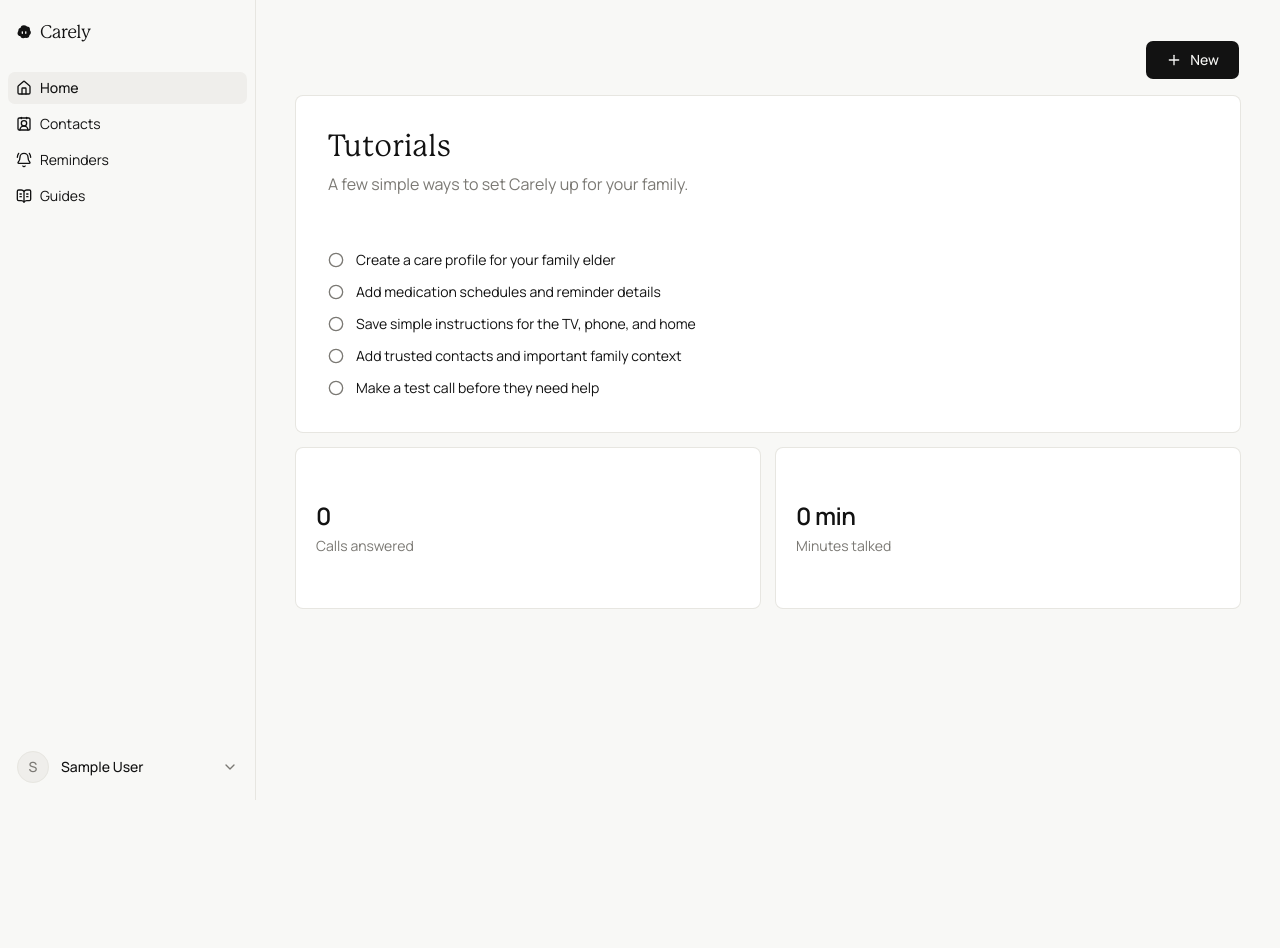
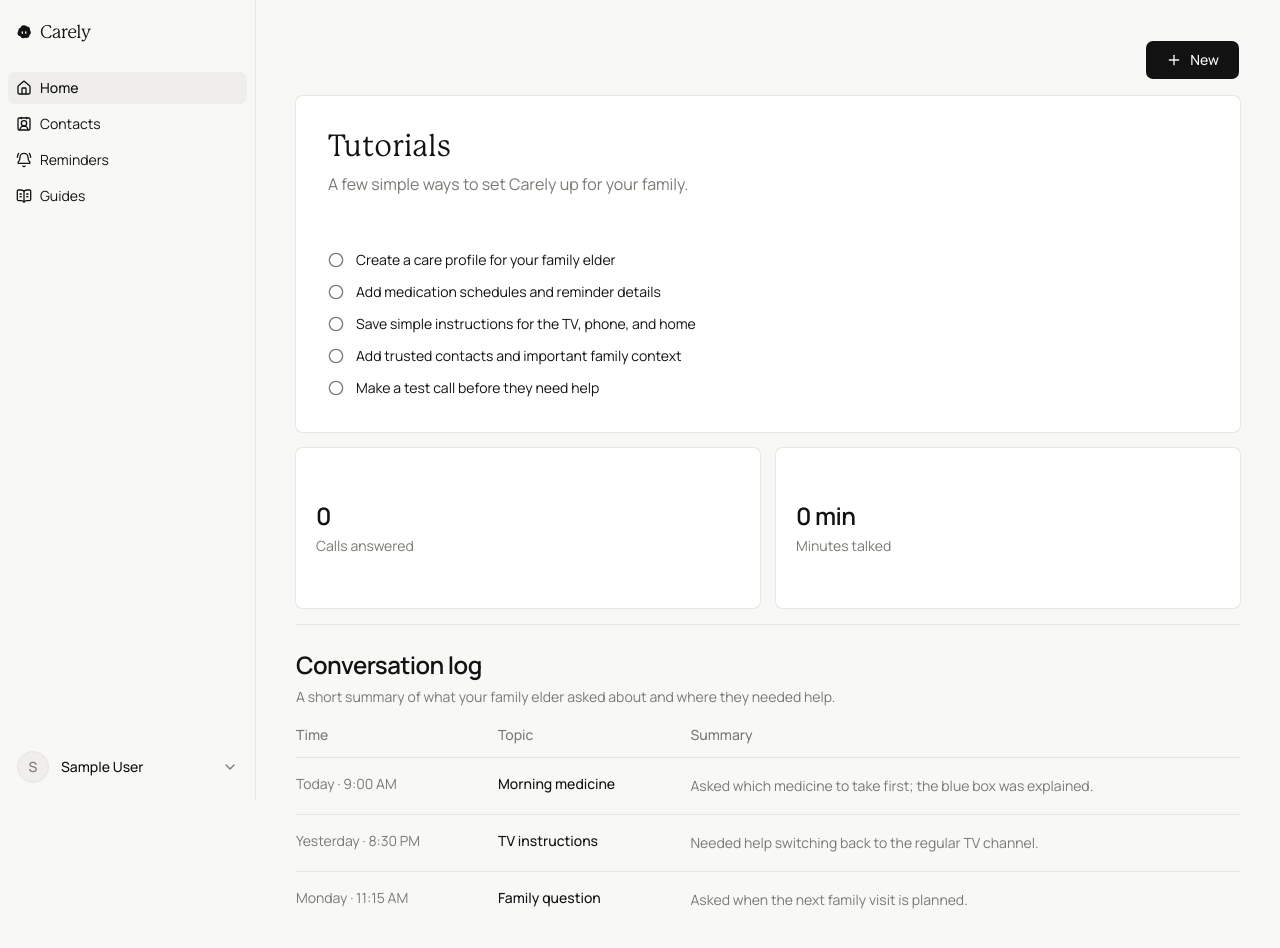
Before and after one commit to vimzh/carely, a Next.js app in the folder apps/web/: page /home in a window 1280 px wide. Shown: the top 948 px of the page. Before the commit the page ends 800 px from the top, so only its background shows below. Built offline with nearby package versions, Linux system fonts and the light colour scheme; no server answers; sample sign-in values are in the browser's storage.

Commit message:
feat: add conversation log

```diff
--- a/apps/web/src/app/(dashboard)/home/page.tsx
+++ b/apps/web/src/app/(dashboard)/home/page.tsx
@@ -1,6 +1,7 @@
 import { Plus } from "lucide-react";
 
 import { CareStats } from "@/components/care-stats";
+import { ConversationLog } from "@/components/conversation-log";
 import { TutorialsCard } from "@/components/tutorials-card";
 import { Button } from "@/components/ui/button";
 
@@ -16,6 +17,7 @@ export default function HomePage() {
         </div>
         <TutorialsCard />
         <CareStats />
+        <ConversationLog />
       </div>
     </main>
   );
--- /dev/null
+++ b/apps/web/src/components/conversation-log.tsx
@@ -0,0 +1,52 @@
+// Plain-language call summaries for the family dashboard.
+const conversations = [
+  {
+    time: "Today · 9:00 AM",
+    topic: "Morning medicine",
+    summary: "Asked which medicine to take first; the blue box was explained.",
+  },
+  {
+    time: "Yesterday · 8:30 PM",
+    topic: "TV instructions",
+    summary: "Needed help switching back to the regular TV channel.",
+  },
+  {
+    time: "Monday · 11:15 AM",
+    topic: "Family question",
+    summary: "Asked when the next family visit is planned.",
+  },
+];
+
+export function ConversationLog() {
+  return (
+    <section aria-labelledby="conversation-log-title" className="border-t border-border pt-6">
+      <h2 id="conversation-log-title" className="text-2xl font-semibold tracking-tight">
+        Conversation log
+      </h2>
+      <p className="mt-1 text-sm leading-6 text-muted-foreground">
+        A short summary of what your family elder asked about and where they needed help.
+      </p>
+      <div className="mt-4 overflow-x-auto">
+        <table className="w-full min-w-[38rem] text-left text-sm">
+          <caption className="sr-only">Recent Carely conversation summaries</caption>
+          <thead className="border-b border-border text-muted-foreground">
+            <tr>
+              <th scope="col" className="pb-3 pr-6 font-medium">Time</th>
+              <th scope="col" className="pb-3 pr-6 font-medium">Topic</th>
+              <th scope="col" className="pb-3 font-medium">Summary</th>
+            </tr>
+          </thead>
+          <tbody>
+            {conversations.map((conversation) => (
+              <tr key={`${conversation.time}-${conversation.topic}`} className="border-b border-border last:border-b-0">
+                <td className="py-4 pr-6 align-top text-muted-foreground">{conversation.time}</td>
+                <th scope="row" className="py-4 pr-6 align-top font-medium">{conversation.topic}</th>
+                <td className="py-4 align-top leading-6 text-muted-foreground">{conversation.summary}</td>
+              </tr>
+            ))}
+          </tbody>
+        </table>
+      </div>
+    </section>
+  );
+}
```
